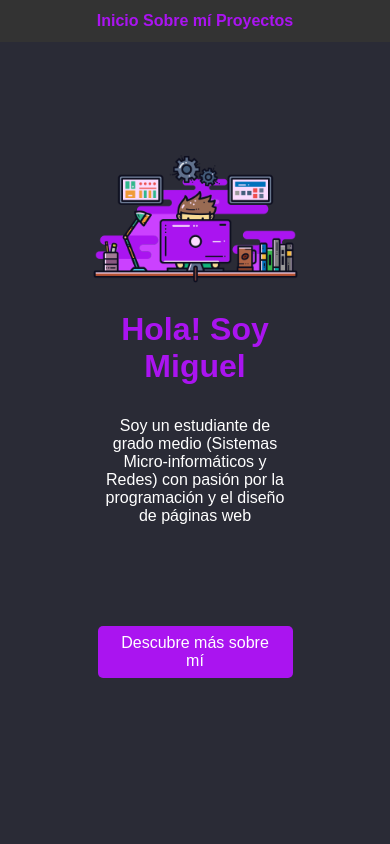
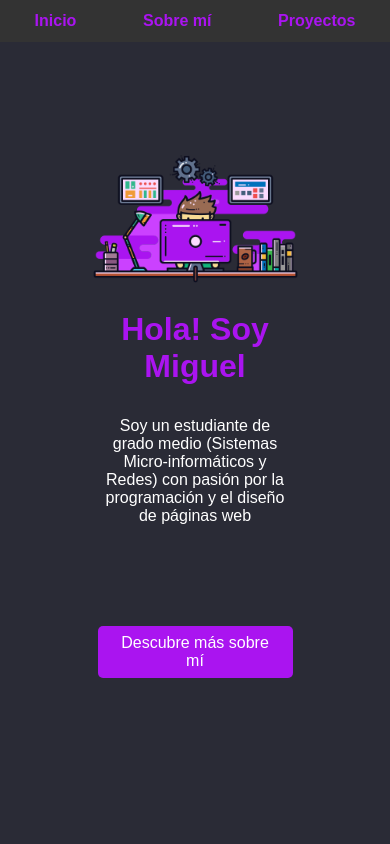
Before and after one commit to elmike-py/portfolito, a plain HTML site: page index.html in a window 390 px wide. Shown: the top 844 px of the page. Drawn offline with nearby package versions, Linux system fonts and the light colour scheme; a web font is replaced by a local one.

Commit message:
Add files via upload

```diff
--- a/style.css
+++ b/style.css
@@ -238,8 +238,11 @@ footer h1{
     nav{
         justify-content: space-evenly;
     }
-    nav #enlaces, nav #enlaces a{
+    nav #enlaces{
         margin: 0;
+        display: flex;
+        justify-content: space-evenly;
+        width: 100%;
     }
     /*---Página de inicio---*/
     #inicio{
```
